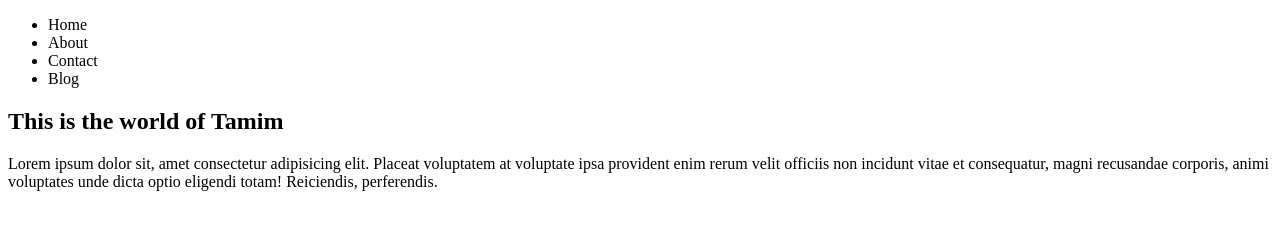
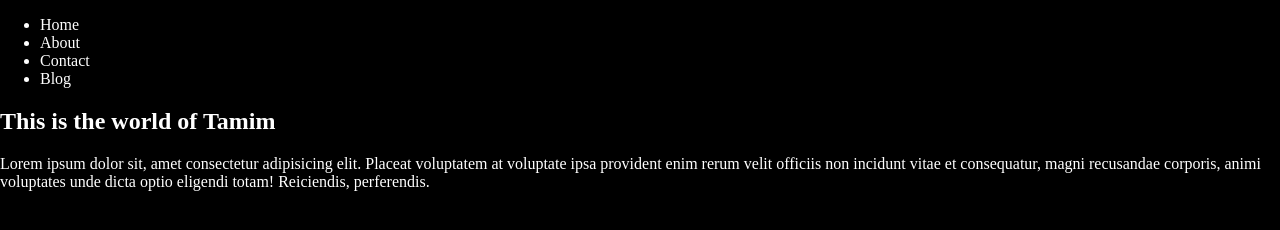
Before and after one commit to tamim-jr/before-after-pseudo, a plain HTML site: page index.html in a window 1280 px wide. Drawn offline with Linux system fonts and the light colour scheme.

Commit message:
Update index.html

```diff
--- a/index.html
+++ b/index.html
@@ -5,6 +5,14 @@
     <meta http-equiv="X-UA-Compatible" content="IE=edge">
     <meta name="viewport" content="width=device-width, initial-scale=1.0">
     <title>Before-After-Pseudo-Selector</title>
+    <style>
+     body{
+            margin: 0;
+            padding: 0;
+            color: rgb(255, 255, 255);
+            background-color: black;
+        }
+    </style>
 </head>
 <body>
     <header>
```
